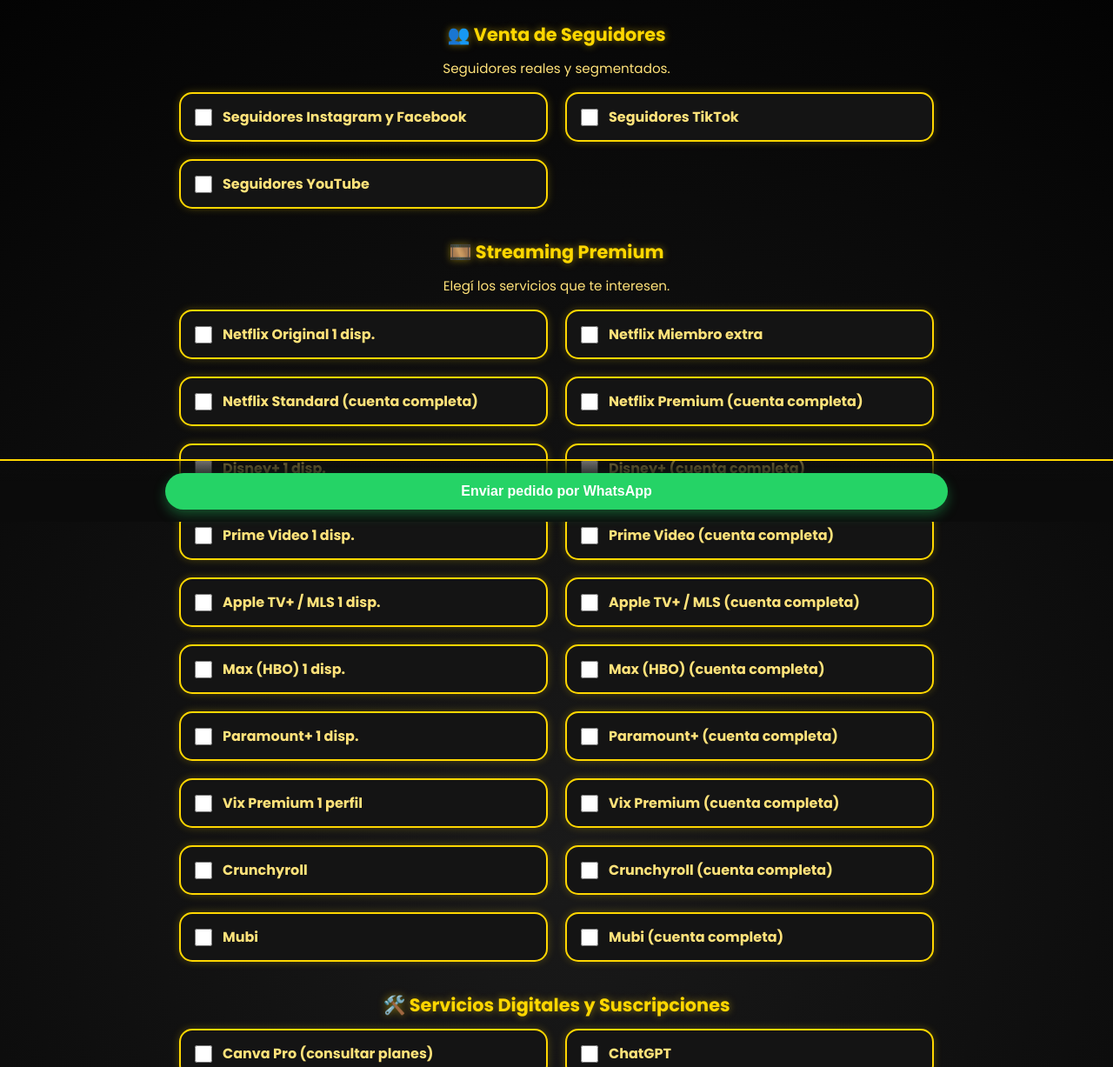
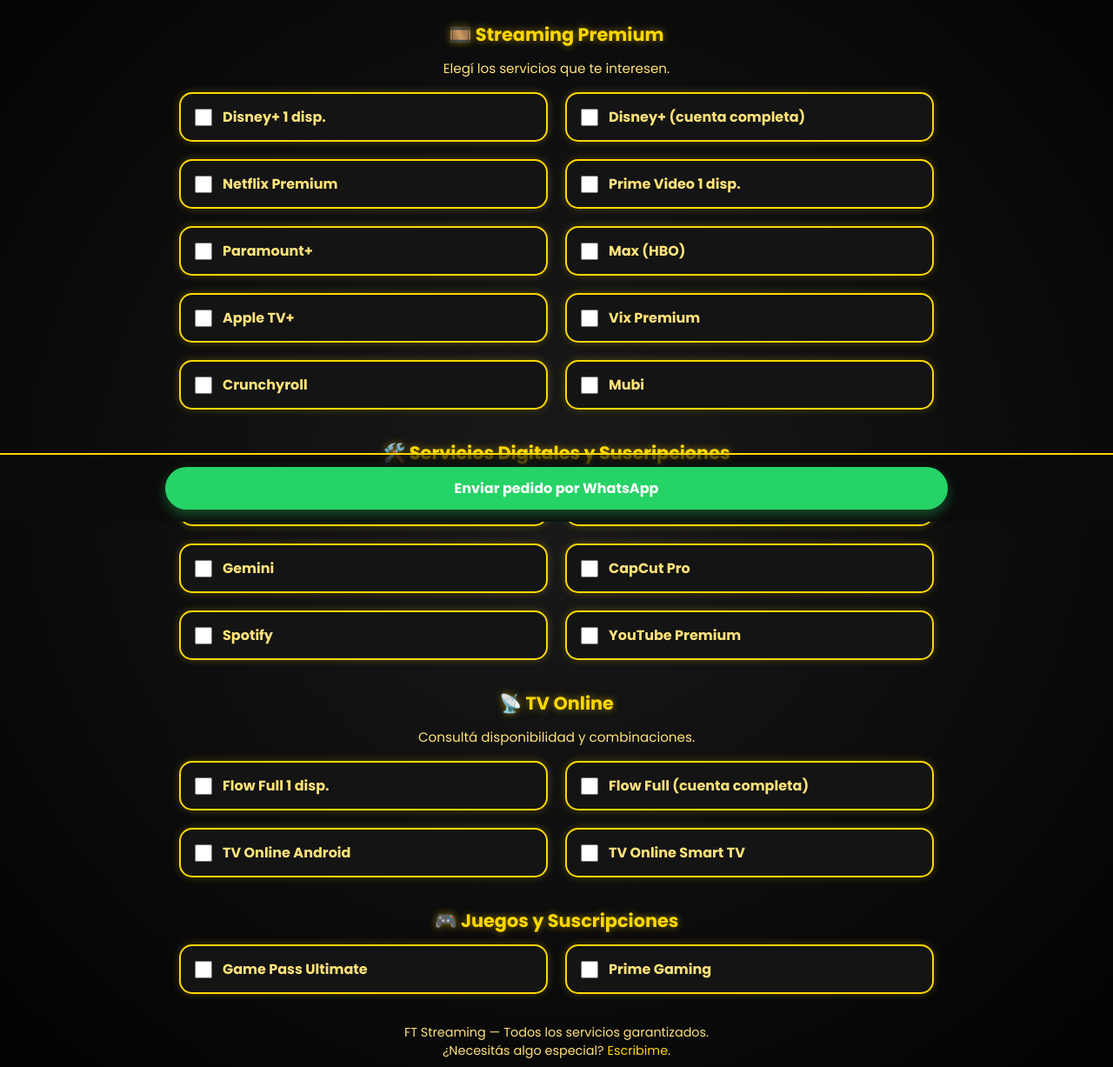
Before and after one commit to fedeft1980/casino-alex, a plain HTML site: page plataformas.html in a window 1280 px wide. Shown: the part 200-1427 px from the top of the page at 87% size. Drawn offline with Linux system fonts and the light colour scheme.

Commit message:
Update plataformas.html

```diff
--- a/plataformas.html
+++ b/plataformas.html
@@ -6,96 +6,127 @@
   <title>Catálogo de Servicios — Ftstreaming</title>
   <link href="https://fonts.googleapis.com/css2?family=Poppins:wght@400;600;700&display=swap" rel="stylesheet" />
   <style>
-    :root{
-      --bg:#0d0d0d;
-      --gold:#ffd700;
-      --gold-soft:#ffe27a;
-      --wa:#25d366;
-      --text:#f5f5f5;
-      --card:#141414;
-      --radius:16px;
+    :root {
+      --bg: #0d0d0d;
+      --gold: #ffd700;
+      --gold-soft: #ffe27a;
+      --wa: #25d366;
+      --text: #f5f5f5;
+      --card: #141414;
     }
 
-    *{box-sizing:border-box;margin:0;padding:0}
-    body{
+    * { box-sizing: border-box; margin: 0; padding: 0; }
+    body {
       background: radial-gradient(circle at center, #1a1a1a 0%, #000 100%);
       font-family: "Poppins", sans-serif;
       color: var(--text);
       text-align: center;
     }
 
-    header{
-      padding:28px 16px 16px;
-      border-bottom:2px solid var(--gold);
+    header {
+      padding: 28px 16px 16px;
+      border-bottom: 2px solid var(--gold);
       background: #0e0e0e;
-      position: sticky; top:0; z-index: 10;
+      position: sticky;
+      top: 0;
+      z-index: 10;
     }
-    header h1{color:var(--gold);font-size:clamp(1.6rem,3vw,2.2rem);text-shadow:0 0 10px rgba(255,215,0,.5)}
-    header .badges{display:flex;flex-wrap:wrap;gap:8px;justify-content:center;margin:10px 0 6px}
-    header .badges span{background:#111a2a;border:1px solid rgba(255,215,0,.35);color:var(--gold-soft);padding:4px 10px;border-radius:999px;font-size:.85rem}
-    header p{color:var(--gold-soft);font-size:.9rem}
 
-    main{max-width:900px;margin:0 auto;padding:24px 16px 100px}
+    header h1 {
+      color: var(--gold);
+      font-size: clamp(1.6rem, 3vw, 2.2rem);
+      text-shadow: 0 0 10px rgba(255, 215, 0, 0.5);
+    }
 
-    section{margin:34px 0}
-    section h2{
-      color:var(--gold);
-      margin-bottom:12px;
-      text-shadow:0 0 8px rgba(255,215,0,.5);
-      font-size:1.3rem;
+    header .badges {
+      display: flex;
+      flex-wrap: wrap;
+      gap: 8px;
+      justify-content: center;
+      margin: 10px 0 6px;
     }
-    .subtext{color:var(--gold-soft);font-size:.95rem;margin-bottom:16px}
 
-    /* grid igual al del casino */
-    .casino-container{
-      display:grid;
-      grid-template-columns: repeat(2,1fr);
+    header .badges span {
+      background: #111a2a;
+      border: 1px solid rgba(255, 215, 0, 0.35);
+      color: var(--gold-soft);
+      padding: 4px 10px;
+      border-radius: 999px;
+      font-size: 0.85rem;
+    }
+
+    header p {
+      color: var(--gold-soft);
+      font-size: 0.9rem;
+    }
+
+    main { max-width: 900px; margin: 0 auto; padding: 24px 16px 100px; }
+
+    section { margin: 34px 0; }
+    section h2 {
+      color: var(--gold);
+      margin-bottom: 12px;
+      text-shadow: 0 0 8px rgba(255, 215, 0, 0.5);
+      font-size: 1.3rem;
+    }
+    .subtext { color: var(--gold-soft); font-size: 0.95rem; margin-bottom: 16px; }
+
+    .casino-container {
+      display: grid;
+      grid-template-columns: repeat(2, 1fr);
       gap: 20px;
       max-width: 900px;
       margin: 0 auto;
-      padding: 0 0;
+      padding: 0;
     }
 
-    /* tarjeta tipo casino */
-    .card{
+    .card {
       background: var(--card);
       border: 2px solid var(--gold);
       border-radius: 15px;
-      box-shadow: 0 0 10px rgba(255,215,0,.25);
-      transition: transform .25s ease, box-shadow .25s ease;
-      display:flex;
-      align-items:center;
-      justify-content:space-between;
-      gap:12px;
-      padding:14px 16px;
-      text-align:left;
+      box-shadow: 0 0 10px rgba(255, 215, 0, 0.25);
+      transition: transform 0.25s ease, box-shadow 0.25s ease;
+      display: flex;
+      align-items: center;
+      justify-content: space-between;
+      gap: 12px;
+      padding: 14px 16px;
+      text-align: left;
     }
-    .card:hover{ transform: scale(1.03); box-shadow:0 0 20px rgba(255,215,0,.5) }
 
-    .card label{display:flex;align-items:center;gap:12px;width:100%;cursor:pointer}
-    .card input[type="checkbox"]{width:20px;height:20px}
-    .name{font-weight:700;color:var(--gold-soft);}
+    .card:hover { transform: scale(1.03); box-shadow: 0 0 20px rgba(255, 215, 0, 0.5); }
+    .card label { display: flex; align-items: center; gap: 12px; width: 100%; cursor: pointer; }
+    .card input[type="checkbox"] { width: 20px; height: 20px; }
+    .name { font-weight: 700; color: var(--gold-soft); }
 
-    /* botón WhatsApp */
-    .cta-bar{
-      position: fixed; left:0; right:0; bottom:0;
-      background: linear-gradient(to top, #0b0b0b 65%, rgba(11,11,11,.6));
+    .cta-bar {
+      position: fixed;
+      left: 0; right: 0; bottom: 0;
+      background: linear-gradient(to top, #0b0b0b 65%, rgba(11, 11, 11, 0.6));
       border-top: 2px solid var(--gold);
       padding: 14px 16px;
-      display:grid; place-items:center;
+      display: grid;
+      place-items: center;
     }
-    .btn-wa{
-      width:100%; max-width:900px;
+
+    .btn-wa {
+      width: 100%;
+      max-width: 900px;
       background: var(--wa);
-      color:#fff; border:0; border-radius: 999px;
-      padding: 12px 18px; font-weight:700; font-size:1rem;
-      box-shadow: 0 6px 14px rgba(37,211,102,.35);
-      cursor:pointer;
+      color: #fff;
+      border: 0;
+      border-radius: 999px;
+      padding: 12px 18px;
+      font-weight: 700;
+      font-size: 1rem;
+      box-shadow: 0 6px 14px rgba(37, 211, 102, 0.35);
+      cursor: pointer;
+      text-decoration: none;
     }
-    .btn-wa:active{transform:scale(.98)}
 
-    footer{color:var(--gold-soft);font-size:.9rem;margin-top:28px}
-    footer a{color:var(--gold);text-decoration:none}
+    .btn-wa:active { transform: scale(0.98); }
+    footer { color: var(--gold-soft); font-size: 0.9rem; margin-top: 28px; }
+    footer a { color: var(--gold); text-decoration: none; }
   </style>
 </head>
 <body>
@@ -110,157 +141,94 @@
   </header>
 
   <main>
-
-    <!-- Seguidores -->
-    <section id="seguidores">
-      <h2>👥 Venta de Seguidores</h2>
-      <p class="subtext">Seguidores reales y segmentados.</p>
-
-      <div class="casino-container">
-        <div class="card">
-          <label>
-            <input type="checkbox" data-name="Seguidores Instagram y Facebook" />
-            <span class="name">Seguidores Instagram y Facebook</span>
-          </label>
-        </div>
-        <div class="card">
-          <label>
-            <input type="checkbox" data-name="Seguidores TikTok" />
-            <span class="name">Seguidores TikTok</span>
-          </label>
-        </div>
-        <div class="card">
-          <label>
-            <input type="checkbox" data-name="Seguidores YouTube" />
-            <span class="name">Seguidores YouTube</span>
-          </label>
-        </div>
-      </div>
-    </section>
-
-    <!-- Streaming -->
     <section id="streaming">
       <h2>🎞️ Streaming Premium</h2>
       <p class="subtext">Elegí los servicios que te interesen.</p>
 
       <div class="casino-container">
-        <div class="card"><label><input type="checkbox" data-name="Netflix Original 1 disp." /><span class="name">Netflix Original 1 disp.</span></label></div>
-        <div class="card"><label><input type="checkbox" data-name="Netflix Miembro extra" /><span class="name">Netflix Miembro extra</span></label></div>
-        <div class="card"><label><input type="checkbox" data-name="Netflix Standard (cuenta completa)" /><span class="name">Netflix Standard (cuenta completa)</span></label></div>
-        <div class="card"><label><input type="checkbox" data-name="Netflix Premium (cuenta completa)" /><span class="name">Netflix Premium (cuenta completa)</span></label></div>
-
         <div class="card"><label><input type="checkbox" data-name="Disney+ 1 disp." /><span class="name">Disney+ 1 disp.</span></label></div>
-        <div class="card"><label><input type="checkbox" data-name="Disney+ (cuenta completa)" /><span class="name">Disney+ (cuenta completa)</span></label></div>
-
+        <div class="card"><label><input type="checkbox" data-name="Disney+ cuenta completa" /><span class="name">Disney+ (cuenta completa)</span></label></div>
+        <div class="card"><label><input type="checkbox" data-name="Netflix Premium" /><span class="name">Netflix Premium</span></label></div>
         <div class="card"><label><input type="checkbox" data-name="Prime Video 1 disp." /><span class="name">Prime Video 1 disp.</span></label></div>
-        <div class="card"><label><input type="checkbox" data-name="Prime Video (cuenta completa)" /><span class="name">Prime Video (cuenta completa)</span></label></div>
-
-        <div class="card"><label><input type="checkbox" data-name="Apple TV+ / MLS 1 disp." /><span class="name">Apple TV+ / MLS 1 disp.</span></label></div>
-        <div class="card"><label><input type="checkbox" data-name="Apple TV+ / MLS (cuenta completa)" /><span class="name">Apple TV+ / MLS (cuenta completa)</span></label></div>
-
-        <div class="card"><label><input type="checkbox" data-name="Max (HBO) 1 disp." /><span class="name">Max (HBO) 1 disp.</span></label></div>
-        <div class="card"><label><input type="checkbox" data-name="Max (HBO) (cuenta completa)" /><span class="name">Max (HBO) (cuenta completa)</span></label></div>
-
-        <div class="card"><label><input type="checkbox" data-name="Paramount+ 1 disp." /><span class="name">Paramount+ 1 disp.</span></label></div>
-        <div class="card"><label><input type="checkbox" data-name="Paramount+ (cuenta completa)" /><span class="name">Paramount+ (cuenta completa)</span></label></div>
-
-        <div class="card"><label><input type="checkbox" data-name="Vix Premium 1 perfil" /><span class="name">Vix Premium 1 perfil</span></label></div>
-        <div class="card"><label><input type="checkbox" data-name="Vix Premium (cuenta completa)" /><span class="name">Vix Premium (cuenta completa)</span></label></div>
-
+        <div class="card"><label><input type="checkbox" data-name="Paramount+" /><span class="name">Paramount+</span></label></div>
+        <div class="card"><label><input type="checkbox" data-name="Max (HBO)" /><span class="name">Max (HBO)</span></label></div>
+        <div class="card"><label><input type="checkbox" data-name="Apple TV+" /><span class="name">Apple TV+</span></label></div>
+        <div class="card"><label><input type="checkbox" data-name="Vix Premium" /><span class="name">Vix Premium</span></label></div>
         <div class="card"><label><input type="checkbox" data-name="Crunchyroll" /><span class="name">Crunchyroll</span></label></div>
-        <div class="card"><label><input type="checkbox" data-name="Crunchyroll (cuenta completa)" /><span class="name">Crunchyroll (cuenta completa)</span></label></div>
-
         <div class="card"><label><input type="checkbox" data-name="Mubi" /><span class="name">Mubi</span></label></div>
-        <div class="card"><label><input type="checkbox" data-name="Mubi (cuenta completa)" /><span class="name">Mubi (cuenta completa)</span></label></div>
       </div>
     </section>
 
-    <!-- Servicios digitales -->
     <section id="digitales">
       <h2>🛠️ Servicios Digitales y Suscripciones</h2>
-
       <div class="casino-container">
-        <div class="card"><label><input type="checkbox" data-name="Canva Pro (consultar planes)" /><span class="name">Canva Pro (consultar planes)</span></label></div>
-
+        <div class="card"><label><input type="checkbox" data-name="Canva Pro" /><span class="name">Canva Pro</span></label></div>
         <div class="card"><label><input type="checkbox" data-name="ChatGPT" /><span class="name">ChatGPT</span></label></div>
         <div class="card"><label><input type="checkbox" data-name="Gemini" /><span class="name">Gemini</span></label></div>
         <div class="card"><label><input type="checkbox" data-name="CapCut Pro" /><span class="name">CapCut Pro</span></label></div>
-        <div class="card"><label><input type="checkbox" data-name="Scribd" /><span class="name">Scribd</span></label></div>
-
-        <div class="card"><label><input type="checkbox" data-name="YouTube Premium (planes)" /><span class="name">YouTube Premium (planes)</span></label></div>
-        <div class="card"><label><input type="checkbox" data-name="Tidal HiFi" /><span class="name">Tidal HiFi</span></label></div>
-
-        <div class="card"><label><input type="checkbox" data-name="Spotify (planes)" /><span class="name">Spotify (planes)</span></label></div>
+        <div class="card"><label><input type="checkbox" data-name="Spotify" /><span class="name">Spotify</span></label></div>
+        <div class="card"><label><input type="checkbox" data-name="YouTube Premium" /><span class="name">YouTube Premium</span></label></div>
       </div>
     </section>
 
-    <!-- TV online -->
     <section id="tvonline">
-      <h2>📡 Servicios de TV Online</h2>
+      <h2>📡 TV Online</h2>
       <p class="subtext">Consultá disponibilidad y combinaciones.</p>
-
       <div class="casino-container">
-        <div class="card"><label><input type="checkbox" data-name="TV Online (Android)" /><span class="name">TV Online para Android</span></label></div>
-        <div class="card"><label><input type="checkbox" data-name="TV Online (Smart TV)" /><span class="name">TV Online para Smart TV</span></label></div>
-        <div class="card"><label><input type="checkbox" data-name="TV Online (Roku)" /><span class="name">TV Online para Roku</span></label></div>
-        <div class="card"><label><input type="checkbox" data-name="Flow Full 1 dispositivo" /><span class="name">Flow Full — 1 dispositivo</span></label></div>
-        <div class="card"><label><input type="checkbox" data-name="Flow Full (cuenta completa)" /><span class="name">Flow Full — cuenta completa</span></label></div>
+        <div class="card"><label><input type="checkbox" data-name="Flow Full 1 disp." /><span class="name">Flow Full 1 disp.</span></label></div>
+        <div class="card"><label><input type="checkbox" data-name="Flow Full (cuenta completa)" /><span class="name">Flow Full (cuenta completa)</span></label></div>
+        <div class="card"><label><input type="checkbox" data-name="TV Online Android" /><span class="name">TV Online Android</span></label></div>
+        <div class="card"><label><input type="checkbox" data-name="TV Online Smart TV" /><span class="name">TV Online Smart TV</span></label></div>
       </div>
     </section>
 
-    <!-- Juegos -->
     <section id="juegos">
-      <h2>🎮 Juegos y suscripciones</h2>
+      <h2>🎮 Juegos y Suscripciones</h2>
       <div class="casino-container">
-        <div class="card"><label><input type="checkbox" data-name="Game Pass Xbox Ultimate — 1 mes" /><span class="name">Game Pass Xbox Ultimate — 1 mes</span></label></div>
-        <div class="card"><label><input type="checkbox" data-name="Game Pass Xbox Ultimate — 2 meses" /><span class="name">Game Pass Xbox Ultimate — 2 meses</span></label></div>
-        <div class="card"><label><input type="checkbox" data-name="Game Pass Xbox Ultimate — 4 meses" /><span class="name">Game Pass Xbox Ultimate — 4 meses</span></label></div>
+        <div class="card"><label><input type="checkbox" data-name="Game Pass Ultimate" /><span class="name">Game Pass Ultimate</span></label></div>
         <div class="card"><label><input type="checkbox" data-name="Prime Gaming" /><span class="name">Prime Gaming</span></label></div>
       </div>
     </section>
 
     <footer>
-      Alex Streaming — Todos los servicios garantizados. <br />
+      FT Streaming — Todos los servicios garantizados. <br />
       ¿Necesitás algo especial? <a href="#" id="linkWsFooter">Escribime</a>.
     </footer>
   </main>
 
   <div class="cta-bar">
-    <button class="btn-wa" id="btnEnviar">Enviar pedido por WhatsApp</button>
+    <a id="btnEnviar" class="btn-wa" href="#" rel="noopener">Enviar pedido por WhatsApp</a>
   </div>
 
   <script>
-  // Teléfono de Alex (solo números, con país)
-  const PHONE = "5493564614556";
+    const PHONE = "5493564614556"; // número de Alex
 
-  function armarMensaje(){
+    function armarMensaje() {
       const checks = document.querySelectorAll('input[type="checkbox"]:checked');
-    if(!checks.length) return "Hola Alex, quiero info sobre tus servicios.";
+      if (!checks.length) return "Hola Alex, quiero info sobre tus servicios.";
       const items = [];
       checks.forEach(ch => {
         const nombre = ch.getAttribute('data-name') || 'Servicio';
-      items.push(`• ${nombre}`);
+        items.push("• " + nombre);
       });
-    return `Hola Alex, quiero pedir/consultar:\n${items.join('\n')}\n---\nEnviado desde el catálogo.`;
+      return "Hola Alex, quiero pedir/consultar:\n" + items.join("\n") + "\n---\nEnviado desde el catálogo.";
     }
 
-  function urlWhatsApp(){
+    function enviarWhatsApp() {
       const msg = encodeURIComponent(armarMensaje());
-    return `https://wa.me/${PHONE}?text=${msg}`;
+      const url = `https://wa.me/${PHONE}?text=${msg}`;
+      window.location.href = url;
     }
 
-  // Navegación directa (sin pop-up)
-  const btn = document.getElementById('btnEnviar');
-  if (btn) {
-    btn.addEventListener('click', (e) => {
+    document.getElementById('btnEnviar').addEventListener('click', (e) => {
       e.preventDefault();
-      // actualizamos el href y navegamos
-      const url = urlWhatsApp();
-      btn.setAttribute('href', url);
-      window.location.href = url;
+      enviarWhatsApp();
     });
-  }
 
-  const linkFooter = document.getElementById('linkWsFooter');
-  if (linkFooter) {
-    linkFooter.ad
+    document.getElementById('linkWsFooter').addEventListener('click', (e) => {
+      e.preventDefault();
+      enviarWhatsApp();
+    });
+  </script>
+</body>
+</html>
```
Lines whose indentation alone changed are shown as unchanged.
